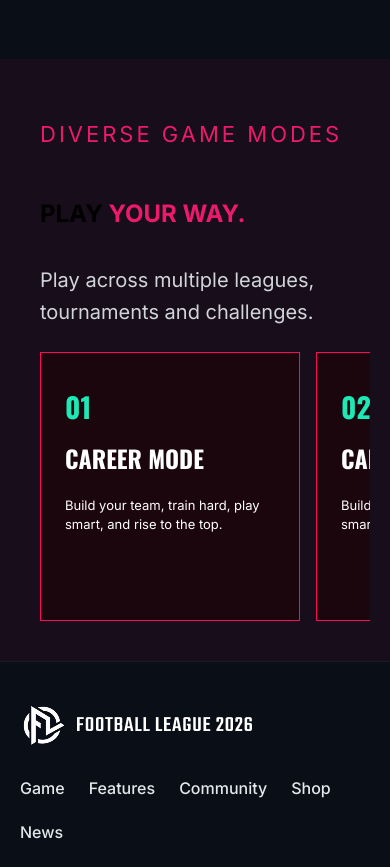
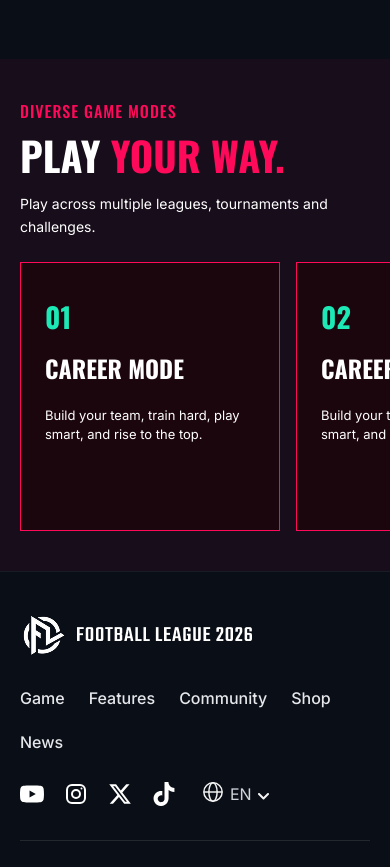
Before and after one commit to jyotithecode-sudo/football-website, a React (Vite) app: page /features in a window 390 px wide. Shown: the part 2134-3001 px from the top of the page. Built offline with nearby package versions, Linux system fonts and the light colour scheme.

Commit message:
Fix Features page build

```diff
--- a/src/FeaturesPage.css
+++ b/src/FeaturesPage.css
@@ -256,24 +256,26 @@ span.feature-card-badge {
 }
 
 /* =========================================
-   PLAY YOUR WAY (Diverse Game Modes) SECTION
+   MODES SECTION (Play Your Way)
    ========================================= */
 
-/* Full width (1440) background */
-.custom-modes-section {
+/* Full width (1440) */
+.modes-section {
   width: 100%;
-  padding: 60px 0;                      /* Figma: 60 top/bottom */
-  background: rgba(255, 0, 80, 0.06);   /* Figma ka fill hex yahan daalo */
+  padding: 60px 0;
+  background: rgba(255, 0, 80, 0.06); /* Figma ka fill hex yahan daalo */
   box-sizing: border-box;
 }
 
 /* Content sirf 1220 me */
-.modes {
+.modes-container {
+  width: 100%;
   max-width: 1220px;
   margin: 0 auto;
   display: flex;
   flex-direction: column;
-  gap: 40px;                            /* Figma gap 40 */
+  gap: 40px;
+  box-sizing: border-box;
 }
 
 /* ---------- Header ---------- */
@@ -290,10 +292,37 @@ span.feature-card-badge {
   gap: 10px;
 }
 
+.modes-eyebrow {
+  margin: 0;
+  font-family: "Oswald", sans-serif;
+  font-size: 16px;
+  font-weight: 500;
+  letter-spacing: 1px;
+  text-transform: uppercase;
+  color: #ff0a5a;
+}
+
+.modes-title {
+  margin: 0;
+  font-family: "Oswald", sans-serif;
+  font-size: 72px;
+  font-weight: 700;
+  line-height: 1.1;
+  text-transform: uppercase;
+  color: #fff;
+}
+
+.modes-title-pink {
+  color: #ff0a5a;
+}
+
 .modes-paragraph {
   width: 522px;
   max-width: 100%;
   margin: 0;
+  font-size: 16px;
+  line-height: 1.6;
+  color: #fff;
 }
 
 /* ---------- Cards (Desktop: 4 cards, no scroll) ---------- */
@@ -303,7 +332,7 @@ span.feature-card-badge {
   gap: 24px;
 }
 
-.mode-card {
+.modes-card {
   min-height: 254px;
   box-sizing: border-box;
   padding: 40px 24px;
@@ -314,7 +343,7 @@ span.feature-card-badge {
   background: rgba(30, 5, 12, 0.8);
 }
 
-.mode-card-number {
+.modes-card-number {
   font-family: "Oswald", sans-serif;
   font-size: 28px;
   font-weight: 600;
@@ -322,32 +351,36 @@ span.feature-card-badge {
   color: #1de9b6;
 }
 
-.mode-card-title {
+.modes-card-title {
+  margin: 0;
   font-family: "Oswald", sans-serif;
   font-size: 24px;
   font-weight: 600;
   line-height: 1.1;
   text-transform: uppercase;
   color: #fff;
-  margin: 0;
 }
 
-.mode-card-desc {
+.modes-card-desc {
+  margin: 0;
   font-size: 13px;
   line-height: 1.5;
   color: #fff;
-  margin: 0;
 }
 
 /* ---------- Laptop / small desktop ---------- */
 @media (max-width: 1260px) {
-  .modes {
+  .modes-container {
     padding: 0 20px;
   }
 }
 
 /* ---------- Tablet: 2 x 2 grid ---------- */
 @media (max-width: 1024px) {
+  .modes-title {
+    font-size: 56px;
+  }
+
   .modes-cards {
     grid-template-columns: repeat(2, 1fr);
   }
@@ -355,11 +388,11 @@ span.feature-card-badge {
 
 /* ---------- Mobile: horizontal scroll ---------- */
 @media (max-width: 768px) {
-  .custom-modes-section {
+  .modes-section {
     padding: 40px 0;
   }
 
-  .modes {
+  .modes-container {
     gap: 24px;
   }
 
@@ -370,8 +403,13 @@ span.feature-card-badge {
     padding-bottom: 0;
   }
 
+  .modes-title {
+    font-size: 40px;
+  }
+
   .modes-paragraph {
     width: 100%;
+    font-size: 14px;
   }
 
   .modes-cards {
@@ -381,7 +419,7 @@ span.feature-card-badge {
     scroll-snap-type: x mandatory;
     -webkit-overflow-scrolling: touch;
     scrollbar-width: none;
-    margin-right: -20px;
+    margin-right: -20px;   /* right wala card thoda cut dikhe */
     padding-right: 20px;
   }
 
@@ -389,7 +427,7 @@ span.feature-card-badge {
     display: none;
   }
 
-  .mode-card {
+  .modes-card {
     flex: 0 0 260px;
     min-height: 230px;
     scroll-snap-align: start;
--- a/src/pages/FeaturesPage.jsx
+++ b/src/pages/FeaturesPage.jsx
@@ -104,29 +104,29 @@ export default function FeaturesPage() {
           </div>
         </div>
       </section>
-      <section className="custom-modes-section">
-  <div className="page-inner modes">
+ <section className="modes-section">
+  <div className="modes-container">
     <div className="modes-header">
       <div className="modes-heading">
-        <p className="eyebrow-mode eyebrow-pink">DIVERSE GAME MODES</p>
-        <h2 className="mode-section-title">
-          PLAY <span className="text-pink">YOUR WAY.</span>
+        <p className="modes-eyebrow">DIVERSE GAME MODES</p>
+        <h2 className="modes-title">
+          PLAY <span className="modes-title-pink">YOUR WAY.</span>
         </h2>
       </div>
 
-      <p className="intro-text modes-paragraph">
+      <p className="modes-paragraph">
         Play across multiple leagues, tournaments and challenges.
       </p>
     </div>
 
     <div className="modes-cards">
       {MODES.map((mode, i) => (
-        <div key={i} className="mode-card">
-          <span className="mode-card-number">
+        <div key={i} className="modes-card">
+          <span className="modes-card-number">
             {String(i + 1).padStart(2, "0")}
           </span>
-          <h3 className="mode-card-title">{mode.title}</h3>
-          <p className="mode-card-desc">{mode.desc}</p>
+          <h3 className="modes-card-title">{mode.title}</h3>
+          <p className="modes-card-desc">{mode.desc}</p>
         </div>
       ))}
     </div>
```
